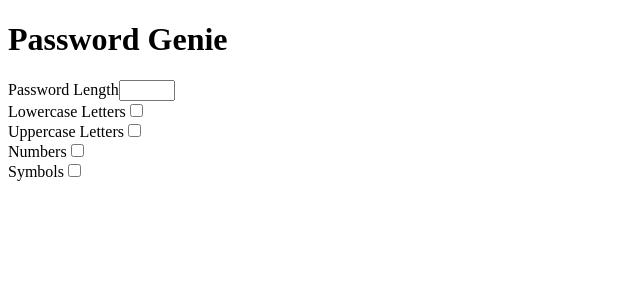
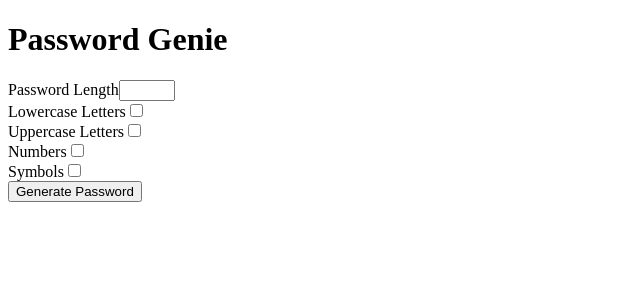
Before and after one commit to Nimira43/Aletheia, a React (Vite) app: page / in a window 1280 px wide. Shown: the top 300 px of the page, without its empty margins (0-640 px from the left). Built offline with nearby package versions, Linux system fonts and the light colour scheme.

Commit message:
Generate password button

```diff
--- a/src/App.jsx
+++ b/src/App.jsx
@@ -48,6 +48,7 @@ export default function App() {
               id='symbols'
             />
           </article>
+          <button type='Submit'>Generate Password</button>
         </form>
       </div>
     </div>
```
